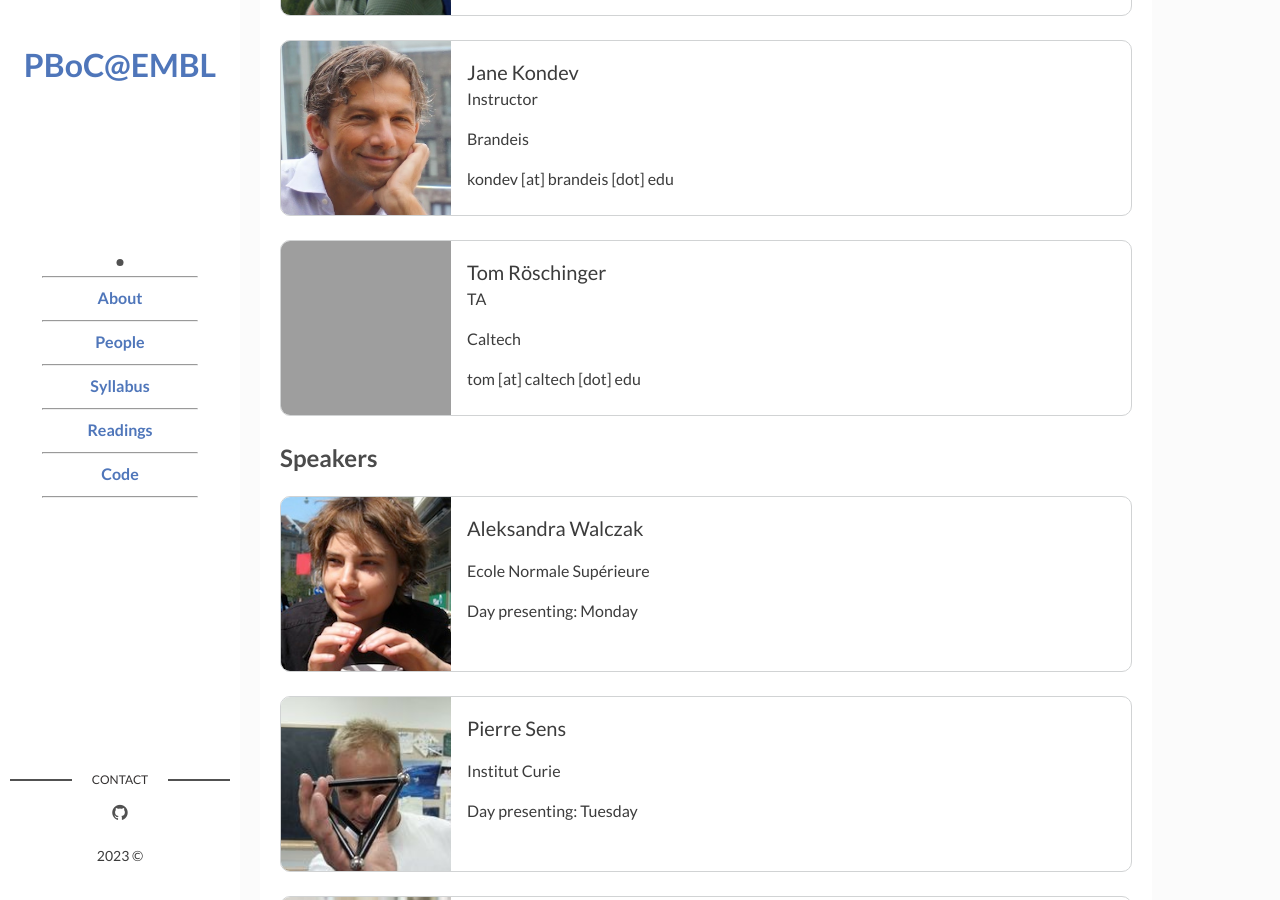
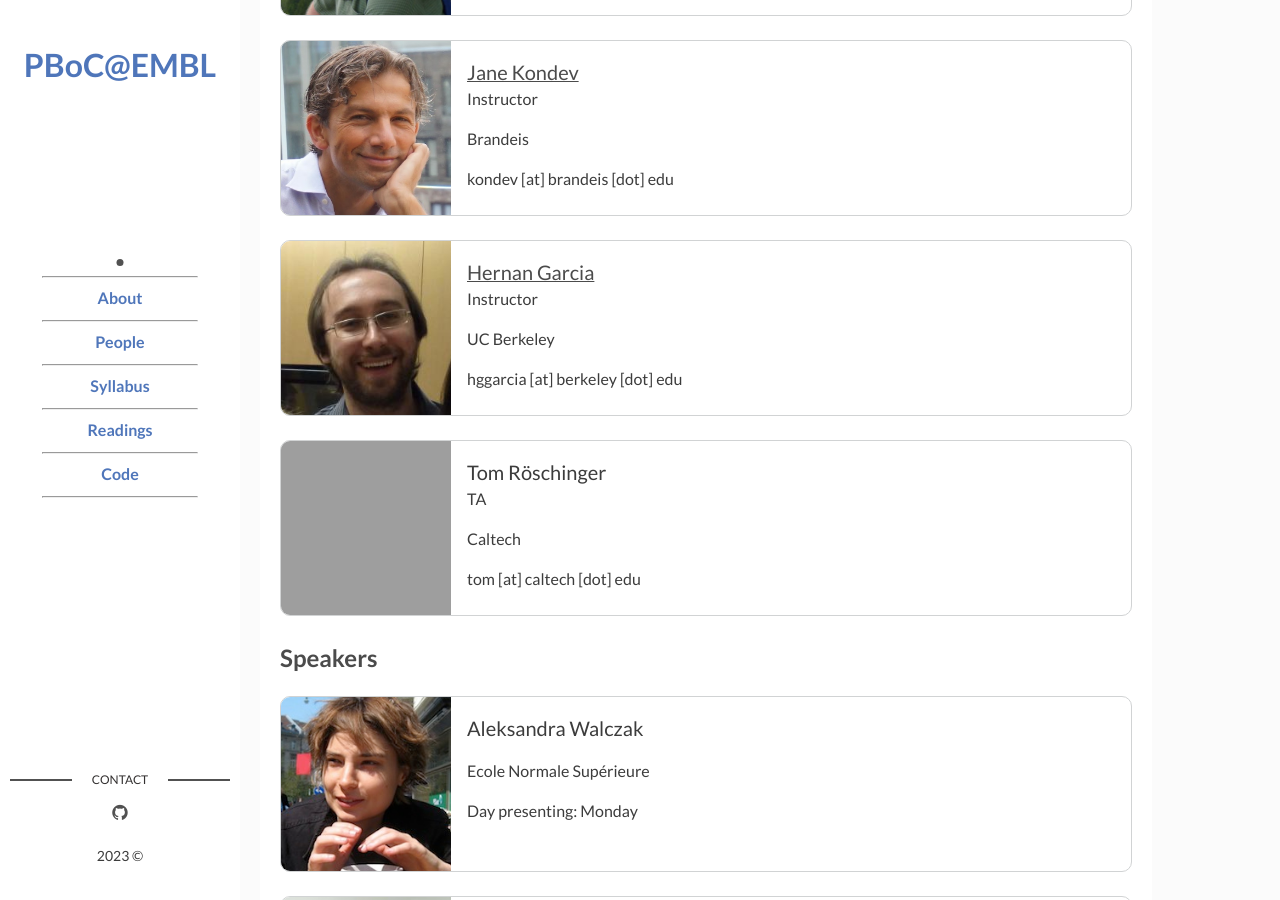
Before and after one commit to RPGroup-PBoC/embl_pboc_2023, a Jekyll site: the page built from page01_people.md, in a window 1280 px wide and 900 px high, scrolled down 539 px. Built offline with Jekyll 4.4.1, drawn with Linux system fonts in a browser that asks for light colours; grey boxes are pictures that could not be loaded.

```diff
--- a/_data/people.yaml
+++ b/_data/people.yaml
@@ -21,9 +21,19 @@
   role: instructor
   name: Jane Kondev
   title: Instructor
+  link: "https://people.brandeis.edu/~kondev/"
   img: kondev.jpg
   email: "kondev [at] brandeis [dot] edu"
   institute: Brandeis
+
+- author:
+  role: instructor
+  name: Hernan Garcia
+  link: "http://garcialab.berkeley.edu/"
+  title: Instructor
+  img: hernan.jpg
+  email: "hggarcia [at] berkeley [dot] edu"
+  institute: UC Berkeley
 
 - author:
   role: instructor
```
Also changed, not shown: page00_about.md (+2 -2 lines), assets/img/people/hernan.jpg (added).
